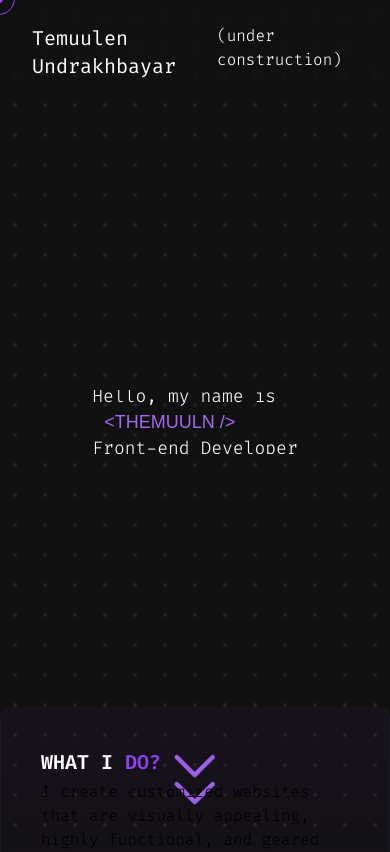
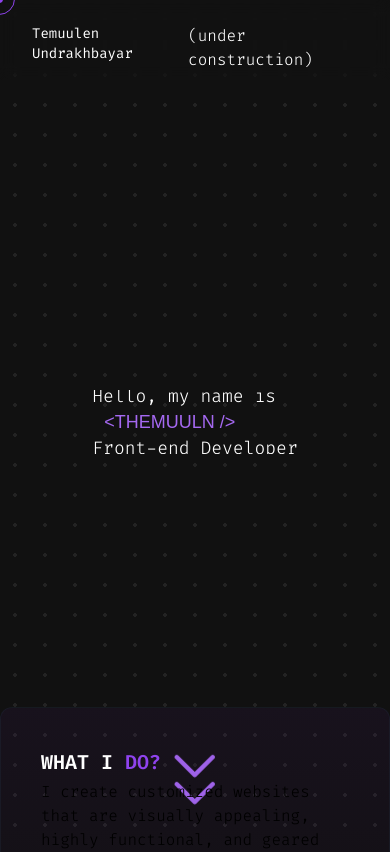
Before and after one commit to themuuln/final-portfolio, a Next.js app: page / in a window 390 px wide. Shown: the top 852 px of the page. Built offline with nearby package versions, Linux system fonts and the light colour scheme; a web font is replaced by a local one.

Commit message:
header text size updated

```diff
--- a/components/header/HeaderSection.tsx
+++ b/components/header/HeaderSection.tsx
@@ -16,7 +16,7 @@ const HeaderSection = () => {
               initial={{ y: 100, opacity: 0.3 }}
               animate={{ y: 0, opacity: 1 }}
               transition={{ duration: 1 }}
-              className={`${firacode.className} flex items-center justify-center gap-2 text-xl cursor-pointer leftSideHeader `}
+              className={`${firacode.className} text-sm flex items-center justify-center gap-2 md:text-xl cursor-pointer leftSideHeader `}
               onMouseEnter={textEnter}
               onMouseLeave={textLeave}
             >
```
